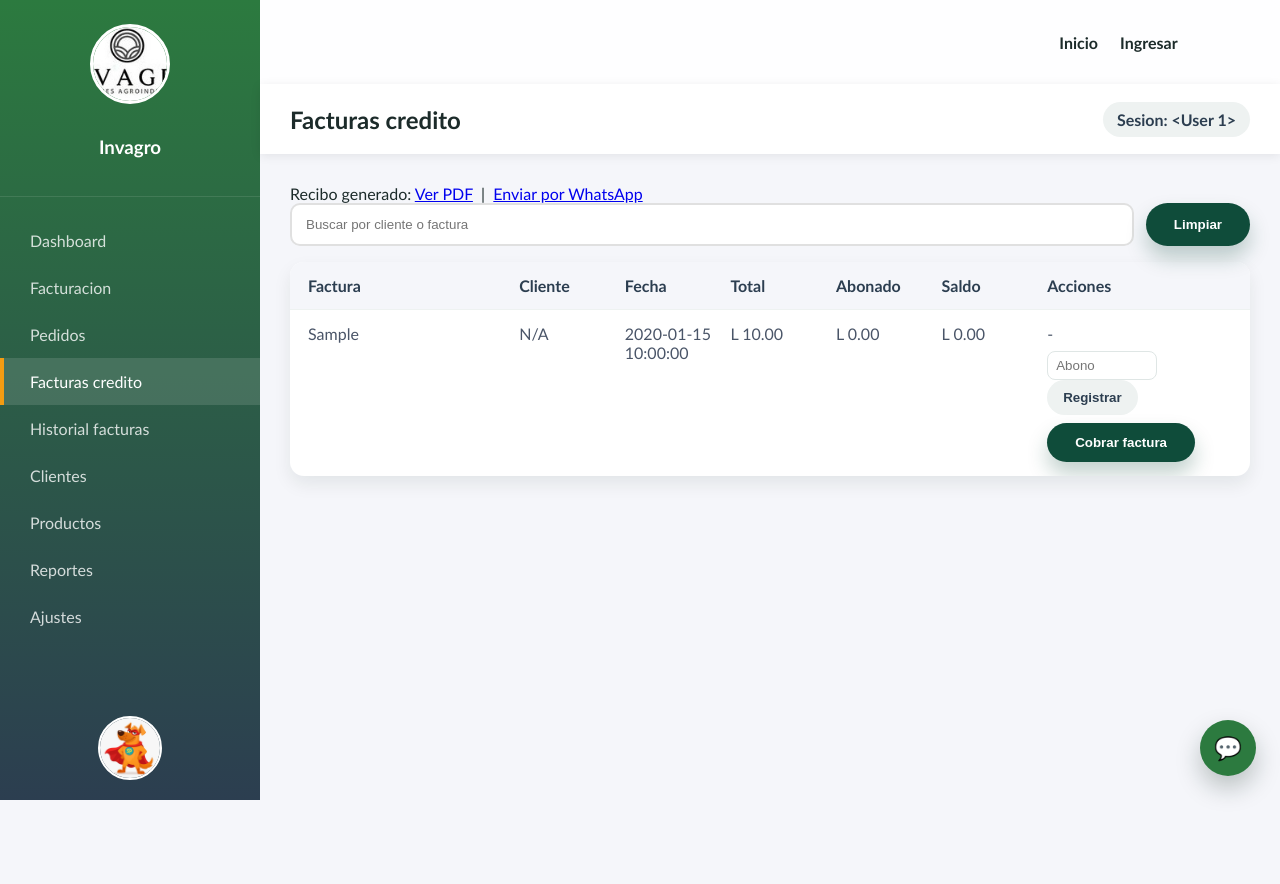
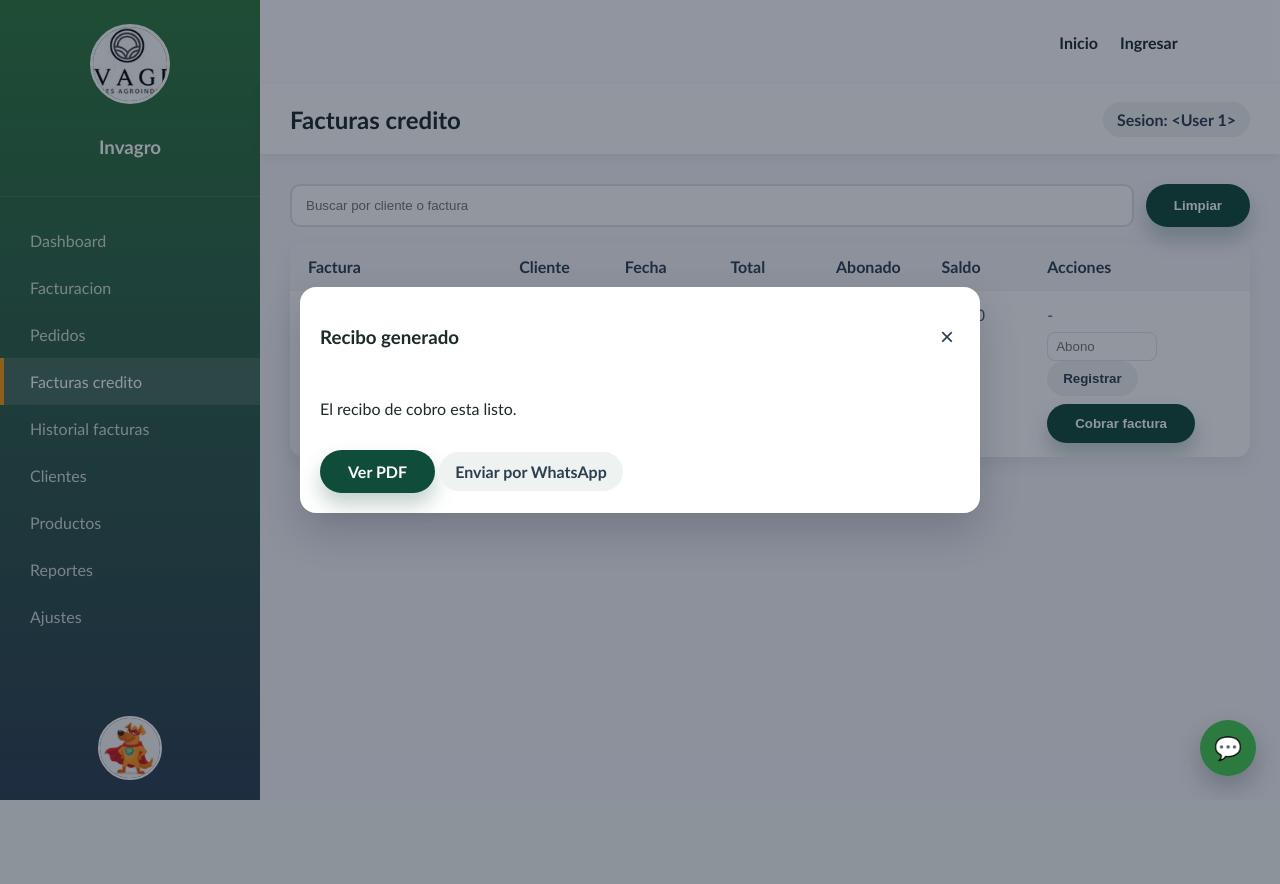
Before and after one commit to Luisfer8904/Sistema-de-facturacion-Invagro, a Flask app: template backend/templates/facturas_credito.html in a window 1280 px wide. After the commit the page ends 800 px from the top, so only its background shows below. Run offline with Flask 3, Linux system fonts and the light colour scheme; tables that the repository leaves empty hold one stand-in row (values such as "Sample post"); the template is opened without the code that fills it: values that come from a table or form of the project are taken from there, most other values are stand-ins (such as "Sample title", 1, 10 or a date in 2020); parts of the project's set-up code (start-up, migrations or seed data) failed here and were passed over.

Commit message:
Show receipt link in modal

```diff
--- a/backend/templates/facturas_credito.html
+++ b/backend/templates/facturas_credito.html
@@ -36,16 +36,39 @@
 
       <main class="content-area">
         {% if recibo_url %}
-          <div class="flash-messages">
-            <div class="alert alert-success">
-              Recibo generado:
-              <a href="{{ recibo_url }}" target="_blank">Ver PDF</a>
-              {% if whatsapp_url %}
-                &nbsp;|&nbsp;
-                <a href="{{ whatsapp_url }}" target="_blank">Enviar por WhatsApp</a>
-              {% endif %}
+          <div class="modal open" id="receipt-modal">
+            <div class="modal-card">
+              <div class="modal-header">
+                <h3>Recibo generado</h3>
+                <button class="modal-close" type="button" data-receipt-close>×</button>
+              </div>
+              <div class="account-modal-body">
+                <p>El recibo de cobro esta listo.</p>
+                <div class="report-actions">
+                  <a class="primary-button" href="{{ recibo_url }}" target="_blank">Ver PDF</a>
+                  {% if whatsapp_url %}
+                    <a class="secondary-button" href="{{ whatsapp_url }}" target="_blank">Enviar por WhatsApp</a>
+                  {% endif %}
+                </div>
+              </div>
             </div>
           </div>
+          <script>
+            const receiptModal = document.getElementById("receipt-modal");
+            const receiptCloseButtons = receiptModal
+              ? receiptModal.querySelectorAll("[data-receipt-close]")
+              : [];
+            if (receiptModal) {
+              receiptCloseButtons.forEach((btn) =>
+                btn.addEventListener("click", () => receiptModal.classList.remove("open"))
+              );
+              receiptModal.addEventListener("click", (event) => {
+                if (event.target === receiptModal) {
+                  receiptModal.classList.remove("open");
+                }
+              });
+            }
+          </script>
         {% endif %}
         <section class="pos-search">
           <input
```
